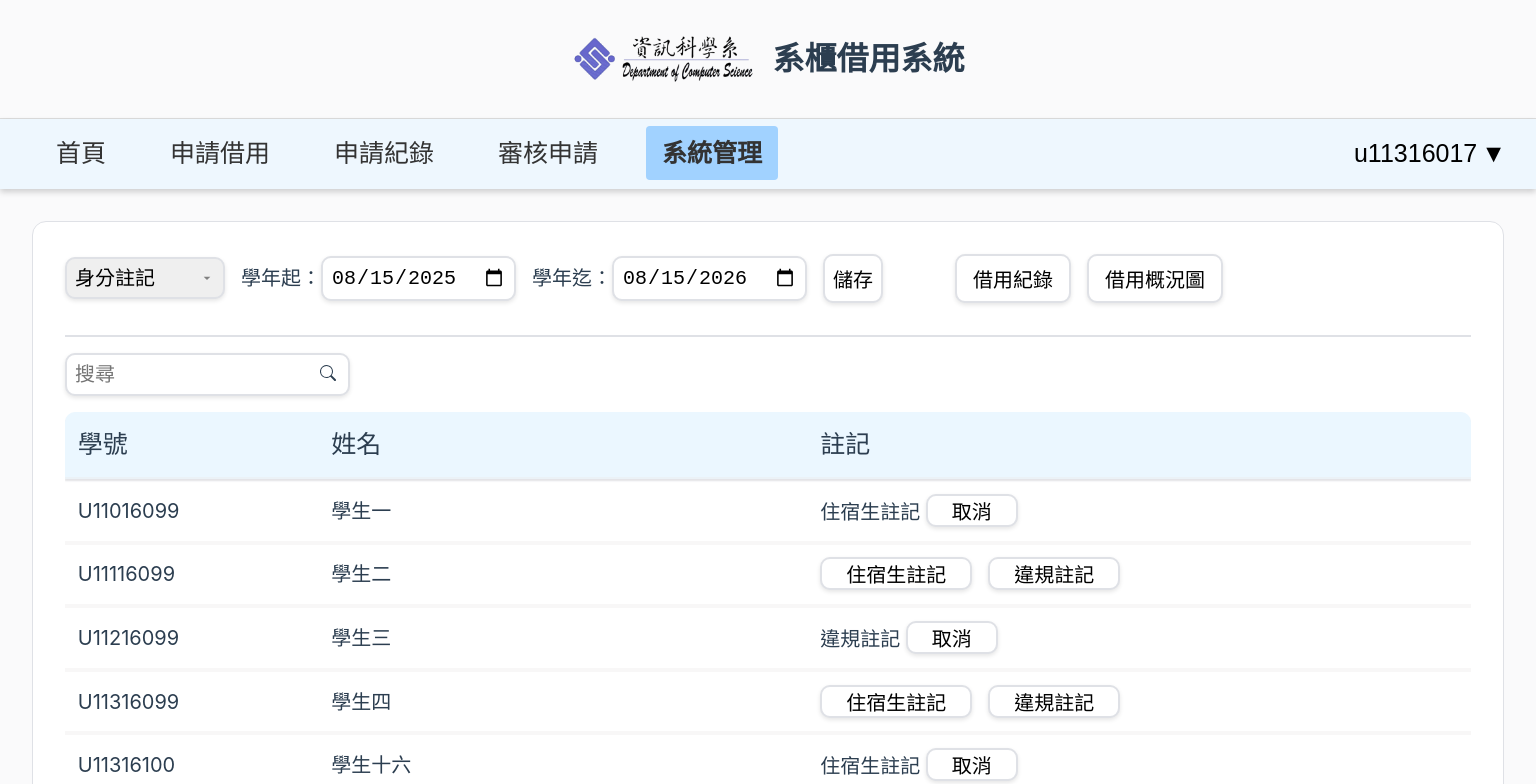
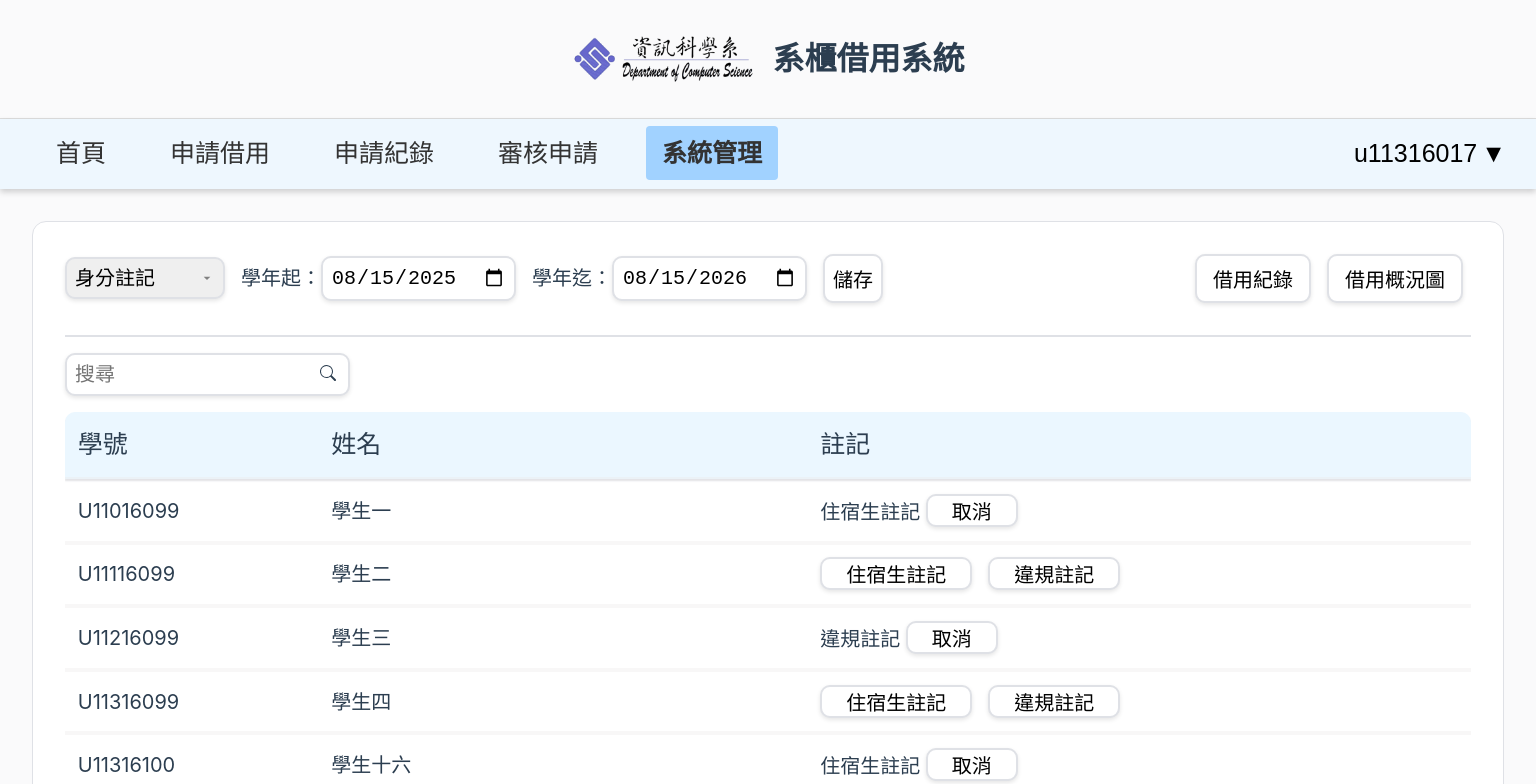
Before and after one commit to UTCS-G505/Locker-borrow-system-Frontend, a Vue app: page /setting in a window 1536 px wide. Shown: the top 784 px of the page. Built offline with nearby package versions, Linux system fonts and the light colour scheme.

Commit message:
Style: 調整系統管理頁面 CSS

```diff
--- a/src/components/GeneralSetting.vue
+++ b/src/components/GeneralSetting.vue
@@ -38,6 +38,7 @@ const handleBorrowOverview = () => {
 
 <template>
   <div id="general-setting">
+    <div>
       <div class="board-select">
         <select id="boardselect" :value="board" @change="emit('update:board', $event.target.value)">
           <option value="note">身分註記</option>
@@ -51,6 +52,7 @@ const handleBorrowOverview = () => {
         <input type="date" class="input-field" id="end" name="end" :value="initialEndDate">
         <button type="submit">儲存</button>
       </form>
+    </div>
     <div class="export-button">
       <button id="borrow-record" type="button" @click="handleBorrowHistory">借用紀錄</button>
       <button id="borrow-overview" type="button" @click="handleBorrowOverview">借用概況圖</button>
@@ -118,6 +120,10 @@ const handleBorrowOverview = () => {
   background-color: #DFE1E6;
 }
 
+select, button {
+  cursor: pointer;
+}
+
 @media screen and (min-width: 426px) {
   #boardselect,
   .semester-form label,
@@ -166,7 +172,12 @@ const handleBorrowOverview = () => {
   #general-setting {
     display: flex;
     flex-direction: row;
-    justify-content: flex-start;
+    justify-content: space-between;
+  }
+
+  #general-setting div{
+    display: flex;
+    flex-direction: row;
   }
 
   .semester-form {
```
Lines whose indentation alone changed are shown as unchanged.
